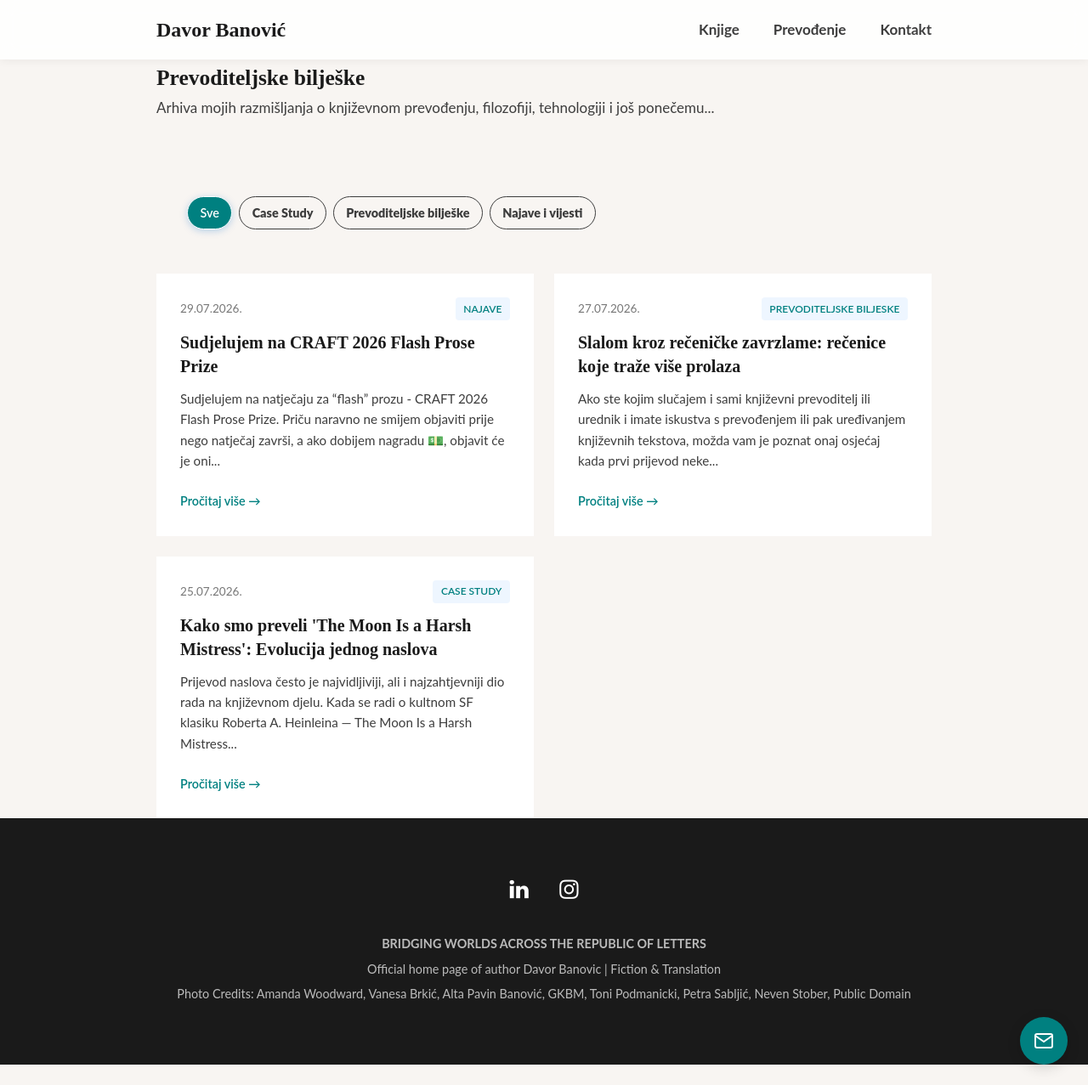
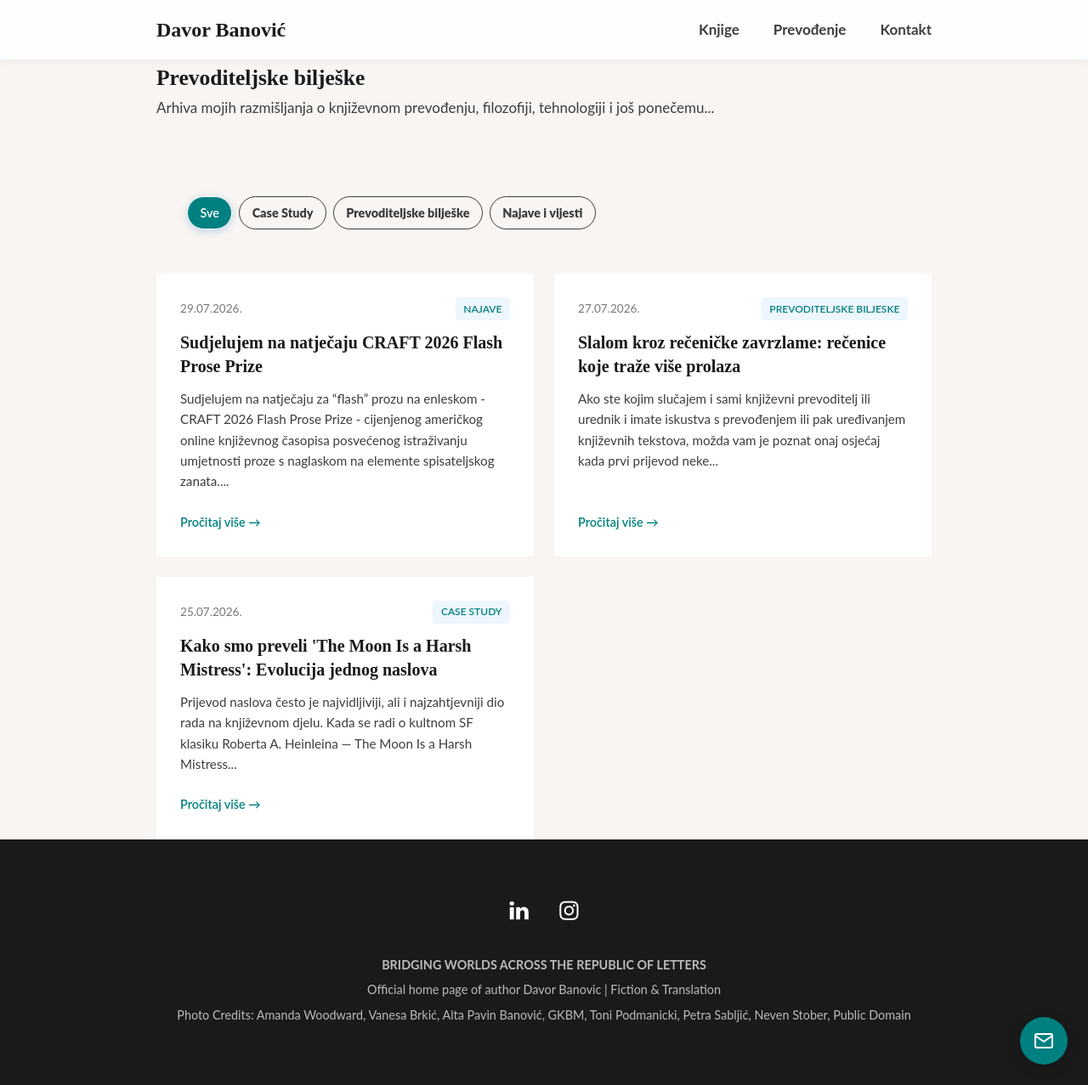
Before and after one commit to banovotz/banovotz.github.io, a Jekyll site: the page built from _pages/blog.html, in a window 1280 px wide and 1277 px high. Shown: the whole window at 85% size. Built offline with Jekyll 4.4.1, drawn with Linux system fonts in a browser that asks for light colours.

Commit message:
Fixed blog page file duplicate. Updated a blog post.

```diff
--- a/_pages/blog.html
+++ b/_pages/blog.html
@@ -1,6 +1,6 @@
 ---
 layout: default
-title: "Prevoditeljske bilješke & Ogledi"
+title: "Prevoditeljske bilješke i ogledi"
 permalink: /blog/
 ---
 
@@ -9,14 +9,14 @@ permalink: /blog/
     <h1>Prevoditeljske bilješke</h1>
     <p class="section-lead">Arhiva mojih razmišljanja o književnom prevođenju, filozofiji, tehnologiji i još ponečemu...</p>
   </div>
-<div>{% include category_menu.html %}</div>
-
+<div id="posts">&nbsp;</div>
+  <div>{% include category_menu.html %}</div>
   <div class="notes-grid">
     {% for post in site.posts %}
     <article class="note-card">
       <div class="note-card-meta">
         <time datetime="{{ post.date | date_to_xmlschema }}">
-   { post.date | date: "%d.%m.%Y." }
+          {{ post.date | date: "%d.%m.%Y." }}
         </time>
         {% if post.category %}
             <span class="note-category">{{ post.category | replace: "-", " " }}</span>
--- a/_posts/2026-07-27-sudjelujem-na-craft-2026-flash-prose-prize.md
+++ b/_posts/2026-07-27-sudjelujem-na-craft-2026-flash-prose-prize.md
@@ -1,11 +1,13 @@
 ---
-title: Sudjelujem na CRAFT 2026 Flash Prose Prize
+title: Sudjelujem na natječaju CRAFT 2026 Flash Prose Prize
 layout: post
 category: najave
 date: '2026-07-29 17:17:34'
 ---
 
-Sudjelujem na natječaju za "flash" prozu - CRAFT 2026 Flash Prose Prize. Priču naravno ne smijem objaviti prije nego natječaj završi, a ako dobijem nagradu 💵, objavit će je oni 😅.
+Sudjelujem na natječaju za "flash" prozu na enleskom - CRAFT 2026 Flash Prose Prize - cijenjenog američkog online književnog časopisa posvećenog istraživanju umjetnosti proze s naglaskom na elemente spisateljskog zanata.
+
+Priču naravno ne smijem objaviti prije nego natječaj završi, a ako dobijem nagradu 💵, objavit će je oni 😅.
 
 U strahu da ne narušim uvjete natječaja, neću napisati  čak ni naslov, ali složio sam kratki sinposis:
 
--- a/blog.html
+++ /dev/null
@@ -1,40 +0,0 @@
----
-layout: default
-title: "Prevoditeljske bilješke i ogledi"
-permalink: /blog/
----
-
-<section class="container page-section">
-  <div class="page-header text-center">
-    <h1>Prevoditeljske bilješke</h1>
-    <p class="section-lead">Arhiva mojih razmišljanja o književnom prevođenju, filozofiji, tehnologiji i još ponečemu...</p>
-  </div>
-<div id="posts">&nbsp;</div>
-  <div>{% include category_menu.html %}</div>
-  <div class="notes-grid">
-    {% for post in site.posts %}
-    <article class="note-card">
-      <div class="note-card-meta">
-        <time datetime="{{ post.date | date_to_xmlschema }}">
-          {{ post.date | date: "%d.%m.%Y." }}
-        </time>
-        {% if post.category %}
-            <span class="note-category">{{ post.category | replace: "-", " " }}</span>
-        {% endif %}
-      </div>
-
-      <h3 class="note-card-title">
-        <a href="{{ post.url | relative_url }}">{{ post.title }}</a>
-      </h3>
-
-      <p class="note-card-excerpt">
-        {{ post.excerpt | strip_html | truncatewords: 30 }}
-      </p>
-
-      <a href="{{ post.url | relative_url }}" class="note-read-more">
-        Pročitaj više &rarr;
-      </a>
-    </article>
-    {% endfor %}
-  </div>
-</section>
```
